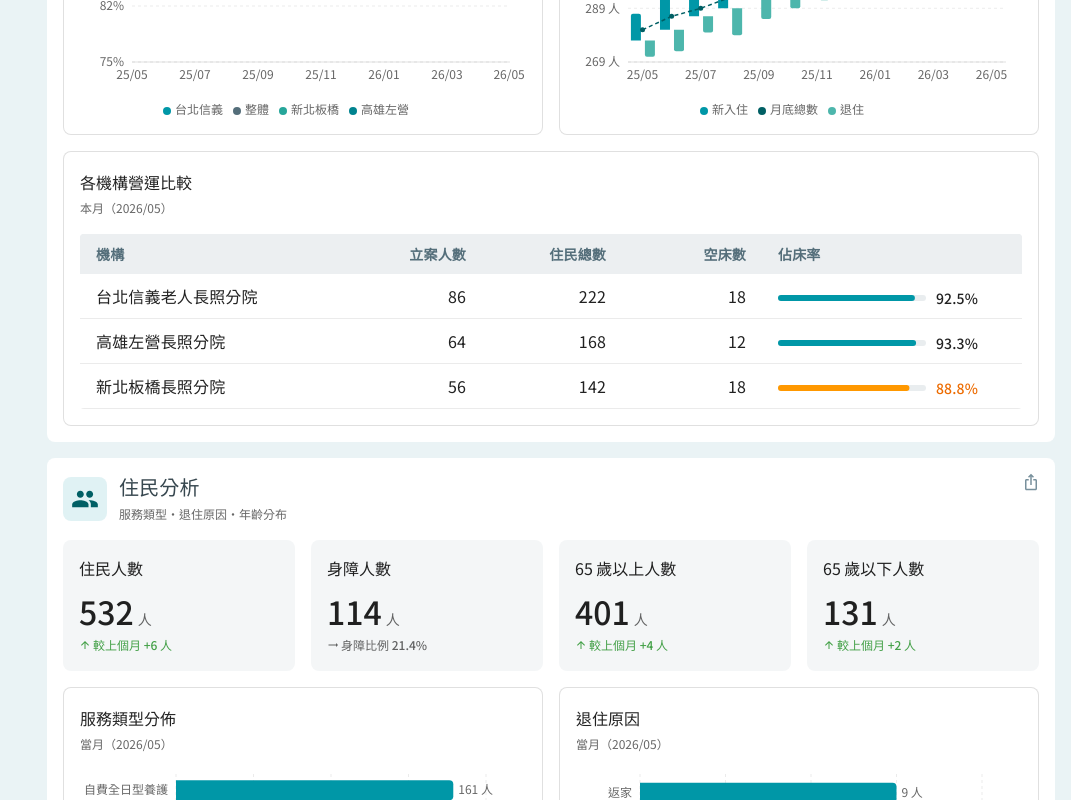
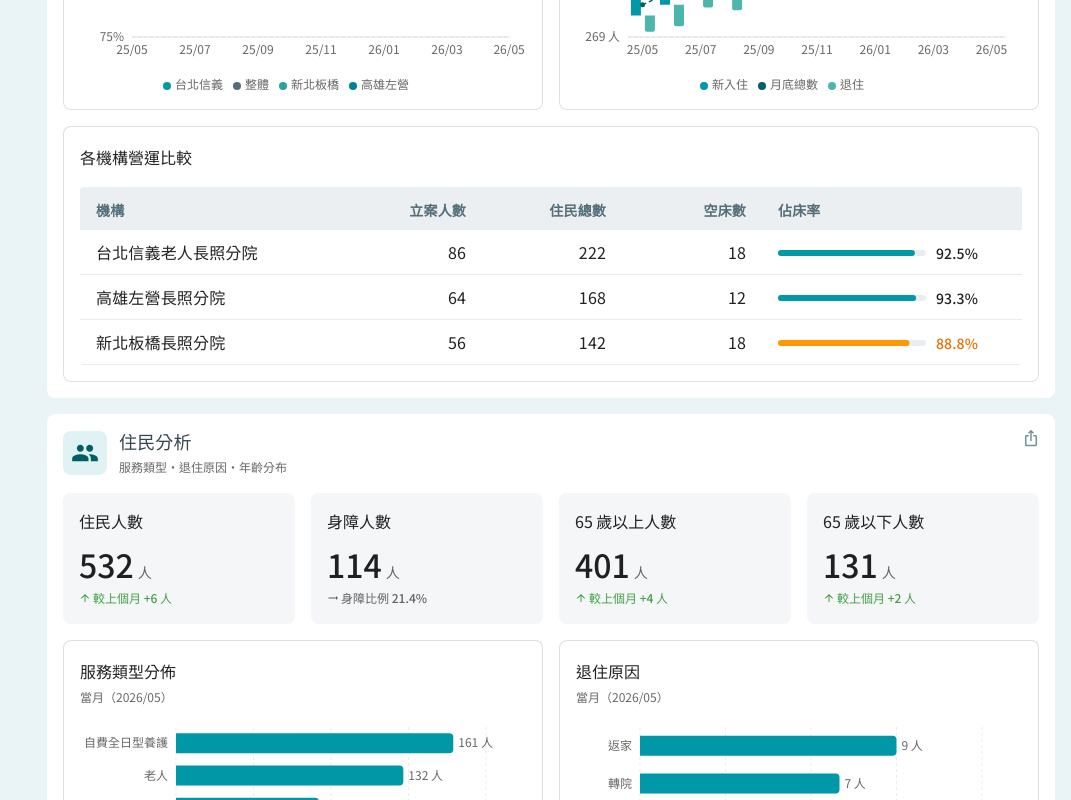
Before and after one commit to yienhuang/jubo_dashboard, a React (Vite) app: page /#/accommodation in a window 1280 px wide. Shown: the part 1840-2640 px from the top of the page, without its empty margins (209-1280 px from the left). Built offline with nearby package versions, Linux system fonts and the light colour scheme.

Commit message:
修改副標文字、列表排序功能

```diff
--- a/src/components/SectionBlocks.jsx
+++ b/src/components/SectionBlocks.jsx
@@ -87,7 +87,7 @@ export function SectionTitle({ icon, title, subtitle }) {
       </Box>
       <Box>
         <Typography
-          variant="h6"
+          variant="subtitle4"
           sx={{ color: '#37474F', lineHeight: 1.3, letterSpacing: '0.15px' }}
         >
           {title}
--- a/src/pages/Accommodation.jsx
+++ b/src/pages/Accommodation.jsx
@@ -1,4 +1,4 @@
-import { useMemo } from 'react'
+import { useMemo, useState } from 'react'
 import { useParams } from 'react-router-dom'
 import {
   Box,
@@ -9,6 +9,7 @@ import {
   TableContainer,
   TableHead,
   TableRow,
+  TableSortLabel,
   Typography,
   useMediaQuery,
   useTheme,
@@ -202,6 +203,40 @@ const COLUMN_RENDERERS = {
 }
 
 function SectionComparisonTable({ title, subtitle, columns, rows }) {
+  const [sortKey, setSortKey] = useState(null)
+  const [sortDir, setSortDir] = useState('asc')
+
+  const handleSort = (key) => {
+    if (sortKey === key) {
+      setSortDir((d) => (d === 'asc' ? 'desc' : 'asc'))
+    } else {
+      setSortKey(key)
+      setSortDir('asc')
+    }
+  }
+
+  const sortedRows = useMemo(() => {
+    if (!sortKey) return rows
+    const col = columns.find((c) => c.key === sortKey)
+    return [...rows].sort((a, b) => {
+      const av = a[sortKey]
+      const bv = b[sortKey]
+      if (col?.type === 'text') {
+        const cmp = String(av ?? '').localeCompare(String(bv ?? ''), 'zh-TW')
+        return sortDir === 'asc' ? cmp : -cmp
+      }
+      const an = av ?? -Infinity
+      const bn = bv ?? -Infinity
+      return sortDir === 'asc' ? an - bn : bn - an
+    })
+  }, [rows, sortKey, sortDir, columns])
+
+  const slSx = {
+    color: 'inherit',
+    '&.Mui-active': { color: 'inherit' },
+    '& .MuiTableSortLabel-icon': { color: 'inherit' },
+  }
+
   return (
     <OutlinedBlock title={title} subtitle={subtitle}>
       <TableContainer sx={{ borderRadius: '4px', overflowX: 'auto' }}>
@@ -214,13 +249,20 @@ function SectionComparisonTable({ title, subtitle, columns, rows }) {
                   align={col.align ?? 'left'}
                   sx={{ ...headCellSx, width: col.width }}
                 >
-                  {col.label}
+                  <TableSortLabel
+                    active={sortKey === col.key}
+                    direction={sortKey === col.key ? sortDir : 'asc'}
+                    onClick={() => handleSort(col.key)}
+                    sx={slSx}
+                  >
+                    {col.label}
+                  </TableSortLabel>
                 </TableCell>
               ))}
             </TableRow>
           </TableHead>
           <TableBody>
-            {rows.map((row) => (
+            {sortedRows.map((row) => (
               <TableRow key={row.id} hover>
                 {columns.map((col) => {
                   const render = COLUMN_RENDERERS[col.type] ?? COLUMN_RENDERERS.text
@@ -393,7 +435,7 @@ function OverviewFinanceSection() {
       <CategoryPaper
         icon={<AttachMoneyIcon />}
         title="財務概況"
-        subtitle="本月概況與近 13 個月趨勢"
+        subtitle="營收總覽、收款率與趨勢分析"
       >
         <Box className="flex flex-col gap-4">
           <Grid container spacing={2} sx={{ alignItems: 'stretch' }}>
@@ -439,7 +481,7 @@ function OverviewFinanceSection() {
           </Grid>
           <SectionComparisonTable
             title="各機構營收比較"
-            subtitle="本月（2026/05）"
+
             columns={FINANCE_COMPARISON_COLUMNS}
             rows={financeComparison}
           />
@@ -495,7 +537,7 @@ function OverviewOperationsSection() {
           </Grid>
           <SectionComparisonTable
             title="各機構營運比較"
-            subtitle="本月（2026/05）"
+
             columns={OPERATION_COMPARISON_COLUMNS}
             rows={operationComparison}
           />
@@ -550,7 +592,7 @@ function OverviewResidentSection() {
           </Grid>
           <SectionComparisonTable
             title="各機構住民比較"
-            subtitle="本月（2026/05）"
+
             columns={RESIDENT_COMPARISON_COLUMNS}
             rows={residentComparison}
           />
@@ -607,7 +649,7 @@ function OverviewQualitySection() {
           </Grid>
           <SectionComparisonTable
             title="各機構照護品質比較"
-            subtitle="本月（2026/05）"
+
             columns={QUALITY_COMPARISON_COLUMNS}
             rows={qualityComparison}
           />
@@ -639,7 +681,7 @@ function OverviewHrSection() {
           </OutlinedBlock>
           <SectionComparisonTable
             title="各機構人力比較"
-            subtitle="本月（2026/05）"
+
             columns={HR_COMPARISON_COLUMNS}
             rows={hrComparison}
           />
@@ -714,7 +756,7 @@ function BranchFinanceSection({ data, branchName }) {
       <CategoryPaper
         icon={<AttachMoneyIcon />}
         title="財務概況"
-        subtitle="本月概況與近 13 個月趨勢"
+        subtitle="營收總覽、收款率與趨勢分析"
       >
         <Box className="flex flex-col gap-4">
           <Grid container spacing={2} sx={{ alignItems: 'stretch' }}>
--- a/src/pages/Dashboard.jsx
+++ b/src/pages/Dashboard.jsx
@@ -1,3 +1,4 @@
+import { useState, useMemo } from 'react'
 import {
   Box,
   Grid,
@@ -7,6 +8,7 @@ import {
   TableContainer,
   TableHead,
   TableRow,
+  TableSortLabel,
   Typography,
 } from '@mui/material'
 import { green } from '@mui/material/colors'
@@ -150,31 +152,68 @@ function HighlightsSection() {
 // ── Section 2: 財務概況 ──────────────────────────────────
 
 function FinancialRankingTable() {
+  const [sortKey, setSortKey] = useState(null)
+  const [sortDir, setSortDir] = useState('asc')
+
+  const handleSort = (key) => {
+    if (sortKey === key) {
+      setSortDir((d) => (d === 'asc' ? 'desc' : 'asc'))
+    } else {
+      setSortKey(key)
+      setSortDir('asc')
+    }
+  }
+
+  const sortedRows = useMemo(() => {
+    if (!sortKey) return financialRanking
+    return [...financialRanking].sort((a, b) => {
+      const av = a[sortKey]
+      const bv = b[sortKey]
+      if (sortKey === 'name') {
+        const typeCmp = String(a.typeLabel ?? '').localeCompare(String(b.typeLabel ?? ''), 'zh-TW')
+        if (typeCmp !== 0) return sortDir === 'asc' ? typeCmp : -typeCmp
+        const nameCmp = String(av ?? '').localeCompare(String(bv ?? ''), 'zh-TW')
+        return sortDir === 'asc' ? nameCmp : -nameCmp
+      }
+      return sortDir === 'asc'
+        ? (av ?? -Infinity) - (bv ?? -Infinity)
+        : (bv ?? -Infinity) - (av ?? -Infinity)
+    })
+  }, [sortKey, sortDir])
+
+  const slSx = {
+    color: 'inherit',
+    '&.Mui-active': { color: 'inherit' },
+    '& .MuiTableSortLabel-icon': { color: 'inherit' },
+  }
+
   return (
     <TableContainer sx={{ borderRadius: '4px', overflowX: 'auto' }}>
       <Table size="small">
         <TableHead>
           <TableRow>
-            <TableCell sx={{ ...headCellSx, minWidth: 160 }}>機構</TableCell>
+            <TableCell sx={{ ...headCellSx, minWidth: 160 }}>
+              <TableSortLabel active={sortKey === 'name'} direction={sortKey === 'name' ? sortDir : 'asc'} onClick={() => handleSort('name')} sx={slSx}>機構</TableSortLabel>
+            </TableCell>
             <TableCell
               sx={{ ...headCellSx, width: { xs: 'auto', lg: 200 } }}
               align="right"
             >
-              本月營收
+              <TableSortLabel active={sortKey === 'monthRevenue'} direction={sortKey === 'monthRevenue' ? sortDir : 'asc'} onClick={() => handleSort('monthRevenue')} sx={slSx}>本月營收</TableSortLabel>
             </TableCell>
             <TableCell sx={{ ...headCellSx, width: { xs: 96, lg: 140 } }} align="right">
-              YoY
+              <TableSortLabel active={sortKey === 'yoyPct'} direction={sortKey === 'yoyPct' ? sortDir : 'asc'} onClick={() => handleSort('yoyPct')} sx={slSx}>YoY</TableSortLabel>
             </TableCell>
             <TableCell sx={{ ...headCellSx, width: { xs: 96, lg: 140 } }} align="right">
-              MoM
+              <TableSortLabel active={sortKey === 'momPct'} direction={sortKey === 'momPct' ? sortDir : 'asc'} onClick={() => handleSort('momPct')} sx={slSx}>MoM</TableSortLabel>
             </TableCell>
             <TableCell sx={{ ...headCellSx, width: { xs: 200, lg: 300 } }}>
-              收款率
+              <TableSortLabel active={sortKey === 'collectionRate'} direction={sortKey === 'collectionRate' ? sortDir : 'asc'} onClick={() => handleSort('collectionRate')} sx={slSx}>收款率</TableSortLabel>
             </TableCell>
           </TableRow>
         </TableHead>
         <TableBody>
-          {financialRanking.map((row) => (
+          {sortedRows.map((row) => (
             <TableRow key={row.id} hover>
               <TableCell sx={bodyCellSx}>
                 <Box
@@ -222,7 +261,7 @@ function FinancialSection() {
       <CategoryPaper
         icon={<AttachMoneyIcon />}
         title="財務概況"
-        subtitle="當月（2026/05）"
+        subtitle="營收、收款率與各機構財務比較"
       >
         <Box className="flex flex-col gap-4">
           {/* KPI tiles */}
@@ -284,25 +323,62 @@ function FinancialSection() {
 // ── Section 3: 營運概況 ──────────────────────────────────
 
 function OperationsRankingTable() {
+  const [sortKey, setSortKey] = useState(null)
+  const [sortDir, setSortDir] = useState('asc')
+
+  const handleSort = (key) => {
+    if (sortKey === key) {
+      setSortDir((d) => (d === 'asc' ? 'desc' : 'asc'))
+    } else {
+      setSortKey(key)
+      setSortDir('asc')
+    }
+  }
+
+  const sortedRows = useMemo(() => {
+    if (!sortKey) return operationsRanking
+    return [...operationsRanking].sort((a, b) => {
+      const av = a[sortKey]
+      const bv = b[sortKey]
+      if (sortKey === 'name') {
+        const typeCmp = String(a.typeLabel ?? '').localeCompare(String(b.typeLabel ?? ''), 'zh-TW')
+        if (typeCmp !== 0) return sortDir === 'asc' ? typeCmp : -typeCmp
+        const nameCmp = String(av ?? '').localeCompare(String(bv ?? ''), 'zh-TW')
+        return sortDir === 'asc' ? nameCmp : -nameCmp
+      }
+      return sortDir === 'asc'
+        ? (av ?? -Infinity) - (bv ?? -Infinity)
+        : (bv ?? -Infinity) - (av ?? -Infinity)
+    })
+  }, [sortKey, sortDir])
+
+  const slSx = {
+    color: 'inherit',
+    '&.Mui-active': { color: 'inherit' },
+    '& .MuiTableSortLabel-icon': { color: 'inherit' },
+  }
+
   return (
     <TableContainer sx={{ borderRadius: '4px', overflowX: 'auto' }}>
       <Table size="small">
         <TableHead>
           <TableRow>
-            <TableCell sx={{ ...headCellSx, minWidth: 160 }}>機構</TableCell>
+            <TableCell sx={{ ...headCellSx, minWidth: 160 }}>
+              <TableSortLabel active={sortKey === 'name'} direction={sortKey === 'name' ? sortDir : 'asc'} onClick={() => handleSort('name')} sx={slSx}>機構</TableSortLabel>
+            </TableCell>
             <TableCell sx={{ ...headCellSx, width: { xs: 120, lg: 160 } }} align="right">
-              立案人數
+              <TableSortLabel active={sortKey === 'beds'} direction={sortKey === 'beds' ? sortDir : 'asc'} onClick={() => handleSort('beds')} sx={slSx}>立案人數</TableSortLabel>
             </TableCell>
             <TableCell sx={{ ...headCellSx, width: { xs: 100, lg: 140 } }} align="right">
-              個案數
+              <TableSortLabel active={sortKey === 'cases'} direction={sortKey === 'cases' ? sortDir : 'asc'} onClick={() => handleSort('cases')} sx={slSx}>個案數</TableSortLabel>
             </TableCell>
             <TableCell sx={{ ...headCellSx, width: { xs: 200, lg: 300 } }}>
-              收案率
+              <TableSortLabel active={sortKey === 'intakeRate'} direction={sortKey === 'intakeRate' ? sortDir : 'asc'} onClick={() => handleSort('intakeRate')} sx={slSx}>收案率</TableSortLabel>
             </TableCell>
           </TableRow>
         </TableHead>
         <TableBody>
-          {operationsRanking.map((row) => (
+          {sortedRows.map((row) => (
             <TableRow key={row.id} hover>
               <TableCell sx={bodyCellSx}>
                 <Box
@@ -341,7 +417,7 @@ function OperationsSection() {
       <CategoryPaper
         icon={<AssessmentIcon />}
         title="營運概況"
-        subtitle="當月（2026/05）"
+        subtitle="個案數、收案率與各機構營運比較"
       >
         <Box className="flex flex-col gap-4">
           {/* KPI tiles */}
@@ -397,28 +473,65 @@ function OperationsSection() {
 // ── Section 4: 人力狀況 ──────────────────────────────────
 
 function HrComparisonTable() {
+  const [sortKey, setSortKey] = useState(null)
+  const [sortDir, setSortDir] = useState('asc')
+
+  const handleSort = (key) => {
+    if (sortKey === key) {
+      setSortDir((d) => (d === 'asc' ? 'desc' : 'asc'))
+    } else {
+      setSortKey(key)
+      setSortDir('asc')
+    }
+  }
+
+  const sortedRows = useMemo(() => {
+    if (!sortKey) return hrComparison
+    return [...hrComparison].sort((a, b) => {
+      const av = a[sortKey]
+      const bv = b[sortKey]
+      if (sortKey === 'name') {
+        const typeCmp = String(a.typeLabel ?? '').localeCompare(String(b.typeLabel ?? ''), 'zh-TW')
+        if (typeCmp !== 0) return sortDir === 'asc' ? typeCmp : -typeCmp
+        const nameCmp = String(av ?? '').localeCompare(String(bv ?? ''), 'zh-TW')
+        return sortDir === 'asc' ? nameCmp : -nameCmp
+      }
+      return sortDir === 'asc'
+        ? (av ?? -Infinity) - (bv ?? -Infinity)
+        : (bv ?? -Infinity) - (av ?? -Infinity)
+    })
+  }, [sortKey, sortDir])
+
+  const slSx = {
+    color: 'inherit',
+    '&.Mui-active': { color: 'inherit' },
+    '& .MuiTableSortLabel-icon': { color: 'inherit' },
+  }
+
   return (
     <TableContainer sx={{ borderRadius: '4px', overflowX: 'auto' }}>
       <Table size="small">
         <TableHead>
           <TableRow>
-            <TableCell sx={{ ...headCellSx, minWidth: 160 }}>機構</TableCell>
-            <TableCell sx={{ ...headCellSx, width: { xs: 110, lg: 150 } }} align="right">
-              總員工數
+            <TableCell sx={{ ...headCellSx, minWidth: 160 }}>
+              <TableSortLabel active={sortKey === 'name'} direction={sortKey === 'name' ? sortDir : 'asc'} onClick={() => handleSort('name')} sx={slSx}>機構</TableSortLabel>
             </TableCell>
             <TableCell sx={{ ...headCellSx, width: { xs: 110, lg: 150 } }} align="right">
-              全職員工
+              <TableSortLabel active={sortKey === 'staffTotal'} direction={sortKey === 'staffTotal' ? sortDir : 'asc'} onClick={() => handleSort('staffTotal')} sx={slSx}>總員工數</TableSortLabel>
             </TableCell>
             <TableCell sx={{ ...headCellSx, width: { xs: 110, lg: 150 } }} align="right">
-              兼職員工
+              <TableSortLabel active={sortKey === 'fullTime'} direction={sortKey === 'fullTime' ? sortDir : 'asc'} onClick={() => handleSort('fullTime')} sx={slSx}>全職員工</TableSortLabel>
             </TableCell>
             <TableCell sx={{ ...headCellSx, width: { xs: 110, lg: 150 } }} align="right">
-              離職率
+              <TableSortLabel active={sortKey === 'partTime'} direction={sortKey === 'partTime' ? sortDir : 'asc'} onClick={() => handleSort('partTime')} sx={slSx}>兼職員工</TableSortLabel>
+            </TableCell>
+            <TableCell sx={{ ...headCellSx, width: { xs: 110, lg: 150 } }} align="right">
+              <TableSortLabel active={sortKey === 'turnoverRate'} direction={sortKey === 'turnoverRate' ? sortDir : 'asc'} onClick={() => handleSort('turnoverRate')} sx={slSx}>離職率</TableSortLabel>
             </TableCell>
           </TableRow>
         </TableHead>
         <TableBody>
-          {hrComparison.map((row) => (
+          {sortedRows.map((row) => (
             <TableRow key={row.id} hover>
               <TableCell sx={bodyCellSx}>
                 <Box
@@ -457,7 +570,7 @@ function HrComparisonTable() {
 function HrSection() {
   return (
     <ShareableBlock title="人力狀況">
-      <CategoryPaper icon={<BadgeIcon />} title="人力狀況" subtitle="當月（2026/05）">
+      <CategoryPaper icon={<BadgeIcon />} title="人力狀況" subtitle="員工數、離職率與各機構人力比較">
         <Box className="flex flex-col gap-4">
           {/* KPI tiles */}
           <Grid container spacing={2} sx={{ alignItems: 'stretch' }}>
--- a/src/pages/DayCare.jsx
+++ b/src/pages/DayCare.jsx
@@ -1,4 +1,4 @@
-import { useMemo } from 'react'
+import { useMemo, useState } from 'react'
 import { useParams } from 'react-router-dom'
 import {
   Box,
@@ -9,6 +9,7 @@ import {
   TableContainer,
   TableHead,
   TableRow,
+  TableSortLabel,
   Typography,
 } from '@mui/material'
 import { green } from '@mui/material/colors'
@@ -147,6 +148,40 @@ const COLUMN_RENDERERS = {
 }
 
 function SectionComparisonTable({ title, subtitle, columns, rows }) {
+  const [sortKey, setSortKey] = useState(null)
+  const [sortDir, setSortDir] = useState('asc')
+
+  const handleSort = (key) => {
+    if (sortKey === key) {
+      setSortDir((d) => (d === 'asc' ? 'desc' : 'asc'))
+    } else {
+      setSortKey(key)
+      setSortDir('asc')
+    }
+  }
+
+  const sortedRows = useMemo(() => {
+    if (!sortKey) return rows
+    const col = columns.find((c) => c.key === sortKey)
+    return [...rows].sort((a, b) => {
+      const av = a[sortKey]
+      const bv = b[sortKey]
+      if (col?.type === 'text') {
+        const cmp = String(av ?? '').localeCompare(String(bv ?? ''), 'zh-TW')
+        return sortDir === 'asc' ? cmp : -cmp
+      }
+      const an = av ?? -Infinity
+      const bn = bv ?? -Infinity
+      return sortDir === 'asc' ? an - bn : bn - an
+    })
+  }, [rows, sortKey, sortDir, columns])
+
+  const slSx = {
+    color: 'inherit',
+    '&.Mui-active': { color: 'inherit' },
+    '& .MuiTableSortLabel-icon': { color: 'inherit' },
+  }
+
   return (
     <OutlinedBlock title={title} subtitle={subtitle}>
       <TableContainer sx={{ borderRadius: '4px', overflowX: 'auto' }}>
@@ -159,13 +194,20 @@ function SectionComparisonTable({ title, subtitle, columns, rows }) {
                   align={col.align ?? 'left'}
                   sx={{ ...headCellSx, width: col.width }}
                 >
-                  {col.label}
+                  <TableSortLabel
+                    active={sortKey === col.key}
+                    direction={sortKey === col.key ? sortDir : 'asc'}
+                    onClick={() => handleSort(col.key)}
+                    sx={slSx}
+                  >
+                    {col.label}
+                  </TableSortLabel>
                 </TableCell>
               ))}
             </TableRow>
           </TableHead>
           <TableBody>
-            {rows.map((row) => (
+            {sortedRows.map((row) => (
               <TableRow key={row.id} hover>
                 {columns.map((col) => {
                   const render = COLUMN_RENDERERS[col.type] ?? COLUMN_RENDERERS.text
@@ -384,7 +426,7 @@ function OverviewFinanceSection() {
       <CategoryPaper
         icon={<AttachMoneyIcon />}
         title="財務概況"
-        subtitle="本月概況與近 13 個月趨勢"
+        subtitle="營收總覽、收款率與趨勢分析"
       >
         <Box className="flex flex-col gap-4">
           <Grid container spacing={2} sx={{ alignItems: 'stretch' }}>
@@ -430,7 +472,7 @@ function OverviewFinanceSection() {
           </Grid>
           <SectionComparisonTable
             title="各機構財務概況比較"
-            subtitle="本月（2026/05）"
+
             columns={FINANCE_COMPARISON_COLUMNS}
             rows={financeComparison}
           />
@@ -487,7 +529,7 @@ function OverviewOperationsSection() {
           </Grid>
           <SectionComparisonTable
             title="各機構營運概況比較"
-            subtitle="本月（2026/05）"
+
             columns={OPERATION_COMPARISON_COLUMNS}
             rows={operationComparison}
           />
@@ -554,7 +596,7 @@ function OverviewReimbursementSection() {
           </OutlinedBlock>
           <SectionComparisonTable
             title="各機構核銷概況比較"
-            subtitle="本月（2026/05）"
+
             columns={REIMBURSEMENT_COMPARISON_COLUMNS}
             rows={reimbursementComparison}
           />
@@ -612,7 +654,7 @@ function OverviewCaseSection() {
           </Grid>
           <SectionComparisonTable
             title="各機構個案比較"
-            subtitle="本月（2026/05）"
+
             columns={CASE_COMPARISON_COLUMNS}
             rows={caseComparison}
           />
@@ -645,7 +687,7 @@ function OverviewQualitySection() {
           </Grid>
           <SectionComparisonTable
             title="各機構照護品質比較"
-            subtitle="本月（2026/05）"
+
             columns={QUALITY_COMPARISON_COLUMNS}
             rows={qualityComparison}
           />
@@ -675,7 +717,7 @@ function OverviewHrSection() {
           </Grid>
           <SectionComparisonTable
             title="各機構人力比較"
-            subtitle="本月（2026/05）"
+
             columns={HR_COMPARISON_COLUMNS}
             rows={hrComparison}
           />
@@ -707,7 +749,7 @@ function BranchFinanceSection({ data, branchName }) {
       <CategoryPaper
         icon={<AttachMoneyIcon />}
         title="財務概況"
-        subtitle="本月概況與近 13 個月趨勢"
+        subtitle="營收總覽、收款率與趨勢分析"
       >
         <Box className="flex flex-col gap-4">
           <Grid container spacing={2} sx={{ alignItems: 'stretch' }}>
--- a/src/pages/HomeCare.jsx
+++ b/src/pages/HomeCare.jsx
@@ -1,4 +1,4 @@
-import { useMemo } from 'react'
+import { useMemo, useState } from 'react'
 import { useParams } from 'react-router-dom'
 import {
   Box,
@@ -9,6 +9,7 @@ import {
   TableContainer,
   TableHead,
   TableRow,
+  TableSortLabel,
   Typography,
 } from '@mui/material'
 import { green } from '@mui/material/colors'
@@ -147,6 +148,40 @@ const COLUMN_RENDERERS = {
 }
 
 function SectionComparisonTable({ title, subtitle, columns, rows }) {
+  const [sortKey, setSortKey] = useState(null)
+  const [sortDir, setSortDir] = useState('asc')
+
+  const handleSort = (key) => {
+    if (sortKey === key) {
+      setSortDir((d) => (d === 'asc' ? 'desc' : 'asc'))
+    } else {
+      setSortKey(key)
+      setSortDir('asc')
+    }
+  }
+
+  const sortedRows = useMemo(() => {
+    if (!sortKey) return rows
+    const col = columns.find((c) => c.key === sortKey)
+    return [...rows].sort((a, b) => {
+      const av = a[sortKey]
+      const bv = b[sortKey]
+      if (col?.type === 'text') {
+        const cmp = String(av ?? '').localeCompare(String(bv ?? ''), 'zh-TW')
+        return sortDir === 'asc' ? cmp : -cmp
+      }
+      const an = av ?? -Infinity
+      const bn = bv ?? -Infinity
+      return sortDir === 'asc' ? an - bn : bn - an
+    })
+  }, [rows, sortKey, sortDir, columns])
+
+  const slSx = {
+    color: 'inherit',
+    '&.Mui-active': { color: 'inherit' },
+    '& .MuiTableSortLabel-icon': { color: 'inherit' },
+  }
+
   return (
     <OutlinedBlock title={title} subtitle={subtitle}>
       <TableContainer sx={{ borderRadius: '4px', overflowX: 'auto' }}>
@@ -159,13 +194,20 @@ function SectionComparisonTable({ title, subtitle, columns, rows }) {
                   align={col.align ?? 'left'}
                   sx={{ ...headCellSx, width: col.width }}
                 >
-                  {col.label}
+                  <TableSortLabel
+                    active={sortKey === col.key}
+                    direction={sortKey === col.key ? sortDir : 'asc'}
+                    onClick={() => handleSort(col.key)}
+                    sx={slSx}
+                  >
+                    {col.label}
+                  </TableSortLabel>
                 </TableCell>
               ))}
             </TableRow>
           </TableHead>
           <TableBody>
-            {rows.map((row) => (
+            {sortedRows.map((row) => (
               <TableRow key={row.id} hover>
                 {columns.map((col) => {
                   const render = COLUMN_RENDERERS[col.type] ?? COLUMN_RENDERERS.text
@@ -403,7 +445,7 @@ function OverviewFinanceSection() {
       <CategoryPaper
         icon={<AttachMoneyIcon />}
         title="財務概況"
-        subtitle="本月概況與近 13 個月趨勢"
+        subtitle="營收總覽、收款率與趨勢分析"
       >
         <Box className="flex flex-col gap-4">
           <Grid container spacing={2} sx={{ alignItems: 'stretch' }}>
@@ -449,7 +491,7 @@ function OverviewFinanceSection() {
           </Grid>
           <SectionComparisonTable
             title="各機構財務概況比較"
-            subtitle="本月（2026/05）"
+
             columns={FINANCE_COMPARISON_COLUMNS}
             rows={financeComparison}
           />
@@ -505,7 +547,7 @@ function OverviewOperationsSection() {
           </Grid>
           <SectionComparisonTable
             title="各機構營運概況比較"
-            subtitle="本月（2026/05）"
+
             columns={OPERATION_COMPARISON_COLUMNS}
             rows={operationComparison}
           />
@@ -572,7 +614,7 @@ function OverviewReimbursementSection() {
           </OutlinedBlock>
           <SectionComparisonTable
             title="各機構核銷概況比較"
-            subtitle="本月（2026/05）"
+
             columns={REIMBURSEMENT_COMPARISON_COLUMNS}
             rows={reimbursementComparison}
           />
@@ -629,7 +671,7 @@ function OverviewCaseSection() {
           </Grid>
           <SectionComparisonTable
             title="各機構個案比較"
-            subtitle="本月（2026/05）"
+
             columns={CASE_COMPARISON_COLUMNS}
             rows={caseComparison}
           />
@@ -662,7 +704,7 @@ function OverviewQualitySection() {
           </Grid>
           <SectionComparisonTable
             title="各機構照護品質比較"
-            subtitle="本月（2026/05）"
+
             columns={QUALITY_COMPARISON_COLUMNS}
             rows={qualityComparison}
           />
@@ -691,7 +733,7 @@ function OverviewHrSection() {
           </Grid>
           <SectionComparisonTable
             title="各機構人力比較"
-            subtitle="本月（2026/05）"
+
             columns={HR_COMPARISON_COLUMNS}
             rows={hrComparison}
           />
@@ -723,7 +765,7 @@ function BranchFinanceSection({ data, branchName }) {
       <CategoryPaper
         icon={<AttachMoneyIcon />}
         title="財務概況"
-        subtitle="本月概況與近 13 個月趨勢"
+        subtitle="營收總覽、收款率與趨勢分析"
       >
         <Box className="flex flex-col gap-4">
           <Grid container spacing={2} sx={{ alignItems: 'stretch' }}>
```
